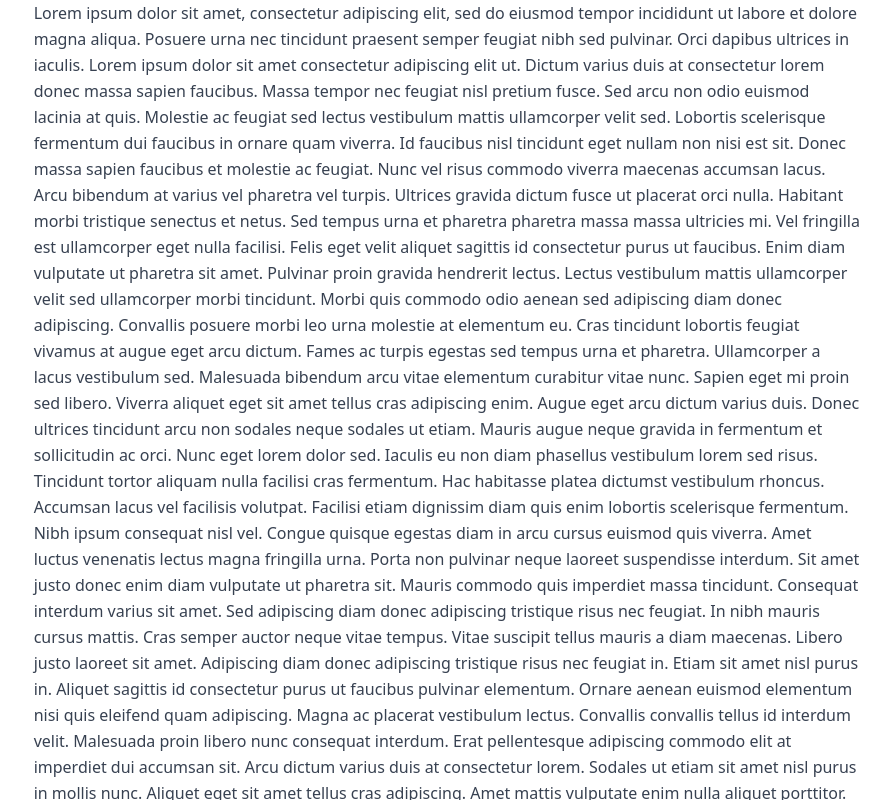
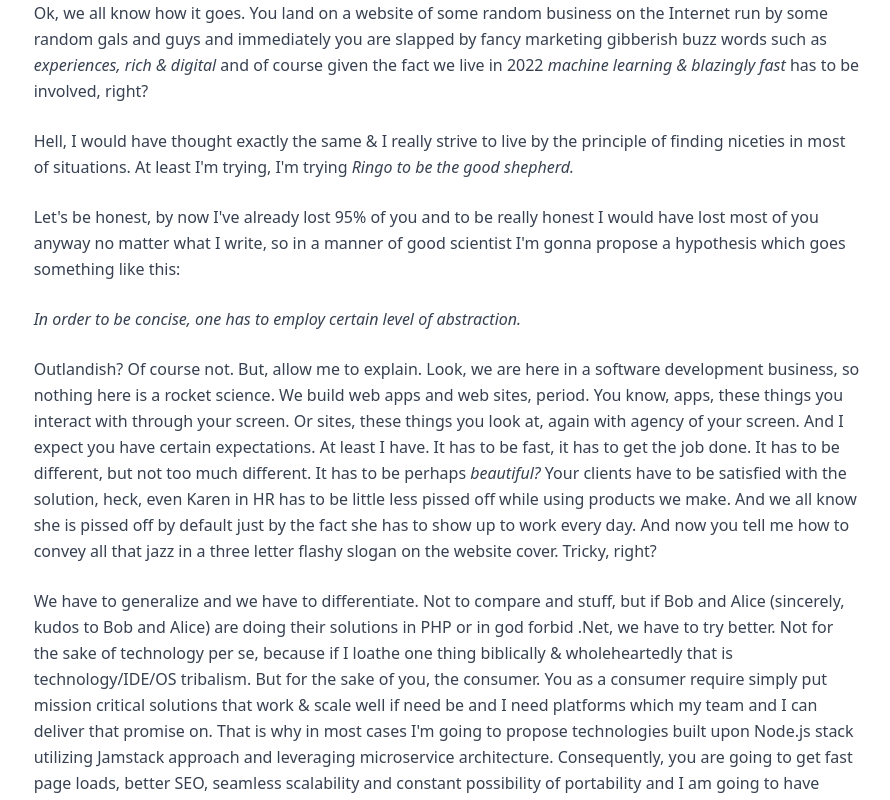
Before and after one commit to snsa-kscc/dvasadva-website, a Next.js app: page /about in a window 1280 px wide. Shown: the part 300-1100 px from the top of the page, without its empty margins (193-1083 px from the left). Built offline with nearby package versions, Linux system fonts and the light colour scheme.

Commit message:
about copy

```diff
--- a/pages/about.js
+++ b/pages/about.js
@@ -37,89 +37,53 @@ const ContactPage = () => {
         <motion.div variants={title} className="flex flex-col w-full mb-12">
           <h1 className="mb-4 text-2xl font-medium text-gray-900 sm:text-3xl title-font text-center">About Us</h1>
           <p className="mx-auto my-3 text-base leading-relaxed lg:w-2/3">
-            Lorem ipsum dolor sit amet, consectetur adipiscing elit, sed do eiusmod tempor incididunt ut labore et dolore magna aliqua. Posuere urna nec
-            tincidunt praesent semper feugiat nibh sed pulvinar. Orci dapibus ultrices in iaculis. Lorem ipsum dolor sit amet consectetur adipiscing elit ut.
-            Dictum varius duis at consectetur lorem donec massa sapien faucibus. Massa tempor nec feugiat nisl pretium fusce. Sed arcu non odio euismod lacinia
-            at quis. Molestie ac feugiat sed lectus vestibulum mattis ullamcorper velit sed. Lobortis scelerisque fermentum dui faucibus in ornare quam viverra.
-            Id faucibus nisl tincidunt eget nullam non nisi est sit. Donec massa sapien faucibus et molestie ac feugiat. Nunc vel risus commodo viverra maecenas
-            accumsan lacus. Arcu bibendum at varius vel pharetra vel turpis. Ultrices gravida dictum fusce ut placerat orci nulla. Habitant morbi tristique
-            senectus et netus. Sed tempus urna et pharetra pharetra massa massa ultricies mi. Vel fringilla est ullamcorper eget nulla facilisi. Felis eget
-            velit aliquet sagittis id consectetur purus ut faucibus. Enim diam vulputate ut pharetra sit amet. Pulvinar proin gravida hendrerit lectus. Lectus
-            vestibulum mattis ullamcorper velit sed ullamcorper morbi tincidunt. Morbi quis commodo odio aenean sed adipiscing diam donec adipiscing. Convallis
-            posuere morbi leo urna molestie at elementum eu. Cras tincidunt lobortis feugiat vivamus at augue eget arcu dictum. Fames ac turpis egestas sed
-            tempus urna et pharetra. Ullamcorper a lacus vestibulum sed. Malesuada bibendum arcu vitae elementum curabitur vitae nunc. Sapien eget mi proin sed
-            libero. Viverra aliquet eget sit amet tellus cras adipiscing enim. Augue eget arcu dictum varius duis. Donec ultrices tincidunt arcu non sodales
-            neque sodales ut etiam. Mauris augue neque gravida in fermentum et sollicitudin ac orci. Nunc eget lorem dolor sed. Iaculis eu non diam phasellus
-            vestibulum lorem sed risus. Tincidunt tortor aliquam nulla facilisi cras fermentum. Hac habitasse platea dictumst vestibulum rhoncus. Accumsan lacus
-            vel facilisis volutpat. Facilisi etiam dignissim diam quis enim lobortis scelerisque fermentum. Nibh ipsum consequat nisl vel. Congue quisque
-            egestas diam in arcu cursus euismod quis viverra. Amet luctus venenatis lectus magna fringilla urna. Porta non pulvinar neque laoreet suspendisse
-            interdum. Sit amet justo donec enim diam vulputate ut pharetra sit. Mauris commodo quis imperdiet massa tincidunt. Consequat interdum varius sit
-            amet. Sed adipiscing diam donec adipiscing tristique risus nec feugiat. In nibh mauris cursus mattis. Cras semper auctor neque vitae tempus. Vitae
-            suscipit tellus mauris a diam maecenas. Libero justo laoreet sit amet. Adipiscing diam donec adipiscing tristique risus nec feugiat in. Etiam sit
-            amet nisl purus in. Aliquet sagittis id consectetur purus ut faucibus pulvinar elementum. Ornare aenean euismod elementum nisi quis eleifend quam
-            adipiscing. Magna ac placerat vestibulum lectus. Convallis convallis tellus id interdum velit. Malesuada proin libero nunc consequat interdum. Erat
-            pellentesque adipiscing commodo elit at imperdiet dui accumsan sit. Arcu dictum varius duis at consectetur lorem. Sodales ut etiam sit amet nisl
-            purus in mollis nunc. Aliquet eget sit amet tellus cras adipiscing. Amet mattis vulputate enim nulla aliquet porttitor. Eros donec ac odio tempor
-            orci dapibus. Id porta nibh venenatis cras sed felis eget velit aliquet. Nulla pharetra diam sit amet nisl suscipit. Risus sed vulputate odio ut
-            enim blandit volutpat. Elementum integer enim neque volutpat ac tincidunt. Auctor neque vitae tempus quam pellentesque nec nam. In iaculis nunc sed
-            augue lacus viverra vitae congue eu.
+            Ok, we all know how it goes. You land on a website of some random business on the Internet run by some random gals and guys and immediately you are
+            slapped by fancy marketing gibberish buzz words such as <i>experiences, rich & digital</i> and of course given the fact we live in 2022
+            <i> machine learning & blazingly fast</i> has to be involved, right?
           </p>
           <p className="mx-auto my-3 text-base leading-relaxed lg:w-2/3">
-            Lorem ipsum dolor sit amet, consectetur adipiscing elit, sed do eiusmod tempor incididunt ut labore et dolore magna aliqua. Posuere urna nec
-            tincidunt praesent semper feugiat nibh sed pulvinar. Orci dapibus ultrices in iaculis. Lorem ipsum dolor sit amet consectetur adipiscing elit ut.
-            Dictum varius duis at consectetur lorem donec massa sapien faucibus. Massa tempor nec feugiat nisl pretium fusce. Sed arcu non odio euismod lacinia
-            at quis. Molestie ac feugiat sed lectus vestibulum mattis ullamcorper velit sed. Lobortis scelerisque fermentum dui faucibus in ornare quam viverra.
-            Id faucibus nisl tincidunt eget nullam non nisi est sit. Donec massa sapien faucibus et molestie ac feugiat. Nunc vel risus commodo viverra maecenas
-            accumsan lacus. Arcu bibendum at varius vel pharetra vel turpis. Ultrices gravida dictum fusce ut placerat orci nulla. Habitant morbi tristique
-            senectus et netus. Sed tempus urna et pharetra pharetra massa massa ultricies mi. Vel fringilla est ullamcorper eget nulla facilisi. Felis eget
-            velit aliquet sagittis id consectetur purus ut faucibus. Enim diam vulputate ut pharetra sit amet. Pulvinar proin gravida hendrerit lectus. Lectus
-            vestibulum mattis ullamcorper velit sed ullamcorper morbi tincidunt. Morbi quis commodo odio aenean sed adipiscing diam donec adipiscing. Convallis
-            posuere morbi leo urna molestie at elementum eu. Cras tincidunt lobortis feugiat vivamus at augue eget arcu dictum. Fames ac turpis egestas sed
-            tempus urna et pharetra. Ullamcorper a lacus vestibulum sed. Malesuada bibendum arcu vitae elementum curabitur vitae nunc. Sapien eget mi proin sed
-            libero. Viverra aliquet eget sit amet tellus cras adipiscing enim. Augue eget arcu dictum varius duis. Donec ultrices tincidunt arcu non sodales
-            neque sodales ut etiam. Mauris augue neque gravida in fermentum et sollicitudin ac orci. Nunc eget lorem dolor sed. Iaculis eu non diam phasellus
-            vestibulum lorem sed risus. Tincidunt tortor aliquam nulla facilisi cras fermentum. Hac habitasse platea dictumst vestibulum rhoncus. Accumsan lacus
-            vel facilisis volutpat. Facilisi etiam dignissim diam quis enim lobortis scelerisque fermentum. Nibh ipsum consequat nisl vel. Congue quisque
-            egestas diam in arcu cursus euismod quis viverra. Amet luctus venenatis lectus magna fringilla urna. Porta non pulvinar neque laoreet suspendisse
-            interdum. Sit amet justo donec enim diam vulputate ut pharetra sit. Mauris commodo quis imperdiet massa tincidunt. Consequat interdum varius sit
-            amet. Sed adipiscing diam donec adipiscing tristique risus nec feugiat. In nibh mauris cursus mattis. Cras semper auctor neque vitae tempus. Vitae
-            suscipit tellus mauris a diam maecenas. Libero justo laoreet sit amet. Adipiscing diam donec adipiscing tristique risus nec feugiat in. Etiam sit
-            amet nisl purus in. Aliquet sagittis id consectetur purus ut faucibus pulvinar elementum. Ornare aenean euismod elementum nisi quis eleifend quam
-            adipiscing. Magna ac placerat vestibulum lectus. Convallis convallis tellus id interdum velit. Malesuada proin libero nunc consequat interdum. Erat
-            pellentesque adipiscing commodo elit at imperdiet dui accumsan sit. Arcu dictum varius duis at consectetur lorem. Sodales ut etiam sit amet nisl
-            purus in mollis nunc. Aliquet eget sit amet tellus cras adipiscing. Amet mattis vulputate enim nulla aliquet porttitor. Eros donec ac odio tempor
-            orci dapibus. Id porta nibh venenatis cras sed felis eget velit aliquet. Nulla pharetra diam sit amet nisl suscipit. Risus sed vulputate odio ut
-            enim blandit volutpat. Elementum integer enim neque volutpat ac tincidunt. Auctor neque vitae tempus quam pellentesque nec nam. In iaculis nunc sed
-            augue lacus viverra vitae congue eu.
+            Hell, I would have thought exactly the same & I really strive to live by the principle of finding niceties in most of situations. At least I'm
+            trying, I'm trying <i>Ringo to be the good shepherd.</i>
           </p>
           <p className="mx-auto my-3 text-base leading-relaxed lg:w-2/3">
-            Lorem ipsum dolor sit amet, consectetur adipiscing elit, sed do eiusmod tempor incididunt ut labore et dolore magna aliqua. Posuere urna nec
-            tincidunt praesent semper feugiat nibh sed pulvinar. Orci dapibus ultrices in iaculis. Lorem ipsum dolor sit amet consectetur adipiscing elit ut.
-            Dictum varius duis at consectetur lorem donec massa sapien faucibus. Massa tempor nec feugiat nisl pretium fusce. Sed arcu non odio euismod lacinia
-            at quis. Molestie ac feugiat sed lectus vestibulum mattis ullamcorper velit sed. Lobortis scelerisque fermentum dui faucibus in ornare quam viverra.
-            Id faucibus nisl tincidunt eget nullam non nisi est sit. Donec massa sapien faucibus et molestie ac feugiat. Nunc vel risus commodo viverra maecenas
-            accumsan lacus. Arcu bibendum at varius vel pharetra vel turpis. Ultrices gravida dictum fusce ut placerat orci nulla. Habitant morbi tristique
-            senectus et netus. Sed tempus urna et pharetra pharetra massa massa ultricies mi. Vel fringilla est ullamcorper eget nulla facilisi. Felis eget
-            velit aliquet sagittis id consectetur purus ut faucibus. Enim diam vulputate ut pharetra sit amet. Pulvinar proin gravida hendrerit lectus. Lectus
-            vestibulum mattis ullamcorper velit sed ullamcorper morbi tincidunt. Morbi quis commodo odio aenean sed adipiscing diam donec adipiscing. Convallis
-            posuere morbi leo urna molestie at elementum eu. Cras tincidunt lobortis feugiat vivamus at augue eget arcu dictum. Fames ac turpis egestas sed
-            tempus urna et pharetra. Ullamcorper a lacus vestibulum sed. Malesuada bibendum arcu vitae elementum curabitur vitae nunc. Sapien eget mi proin sed
-            libero. Viverra aliquet eget sit amet tellus cras adipiscing enim. Augue eget arcu dictum varius duis. Donec ultrices tincidunt arcu non sodales
-            neque sodales ut etiam. Mauris augue neque gravida in fermentum et sollicitudin ac orci. Nunc eget lorem dolor sed. Iaculis eu non diam phasellus
-            vestibulum lorem sed risus. Tincidunt tortor aliquam nulla facilisi cras fermentum. Hac habitasse platea dictumst vestibulum rhoncus. Accumsan lacus
-            vel facilisis volutpat. Facilisi etiam dignissim diam quis enim lobortis scelerisque fermentum. Nibh ipsum consequat nisl vel. Congue quisque
-            egestas diam in arcu cursus euismod quis viverra. Amet luctus venenatis lectus magna fringilla urna. Porta non pulvinar neque laoreet suspendisse
-            interdum. Sit amet justo donec enim diam vulputate ut pharetra sit. Mauris commodo quis imperdiet massa tincidunt. Consequat interdum varius sit
-            amet. Sed adipiscing diam donec adipiscing tristique risus nec feugiat. In nibh mauris cursus mattis. Cras semper auctor neque vitae tempus. Vitae
-            suscipit tellus mauris a diam maecenas. Libero justo laoreet sit amet. Adipiscing diam donec adipiscing tristique risus nec feugiat in. Etiam sit
-            amet nisl purus in. Aliquet sagittis id consectetur purus ut faucibus pulvinar elementum. Ornare aenean euismod elementum nisi quis eleifend quam
-            adipiscing. Magna ac placerat vestibulum lectus. Convallis convallis tellus id interdum velit. Malesuada proin libero nunc consequat interdum. Erat
-            pellentesque adipiscing commodo elit at imperdiet dui accumsan sit. Arcu dictum varius duis at consectetur lorem. Sodales ut etiam sit amet nisl
-            purus in mollis nunc. Aliquet eget sit amet tellus cras adipiscing. Amet mattis vulputate enim nulla aliquet porttitor. Eros donec ac odio tempor
-            orci dapibus. Id porta nibh venenatis cras sed felis eget velit aliquet. Nulla pharetra diam sit amet nisl suscipit. Risus sed vulputate odio ut
-            enim blandit volutpat. Elementum integer enim neque volutpat ac tincidunt. Auctor neque vitae tempus quam pellentesque nec nam. In iaculis nunc sed
-            augue lacus viverra vitae congue eu.
+            Let's be honest, by now I've already lost 95% of you and to be really honest I would have lost most of you anyway no matter what I write, so in a
+            manner of good scientist I'm gonna propose a hypothesis which goes something like this:
           </p>
+          <p className="mx-auto my-3 text-base leading-relaxed lg:w-2/3">
+            <i>In order to be concise, one has to employ certain level of abstraction.</i>
+          </p>
+          <p className="mx-auto my-3 text-base leading-relaxed lg:w-2/3">
+            Outlandish? Of course not. But, allow me to explain. Look, we are here in a software development business, so nothing here is a rocket science. We
+            build web apps and web sites, period. You know, apps, these things you interact with through your screen. Or sites, these things you look at, again
+            with agency of your screen. And I expect you have certain expectations. At least I have. It has to be fast, it has to get the job done. It has to be
+            different, but not too much different. It has to be perhaps <i>beautiful?</i> Your clients have to be satisfied with the solution, heck, even Karen
+            in HR has to be little less pissed off while using products we make. And we all know she is pissed off by default just by the fact she has to show
+            up to work every day. And now you tell me how to convey all that jazz in a three letter flashy slogan on the website cover. Tricky, right?
+          </p>
+          <p className="mx-auto my-3 text-base leading-relaxed lg:w-2/3">
+            We have to generalize and we have to differentiate. Not to compare and stuff, but if Bob and Alice (sincerely, kudos to Bob and Alice) are doing
+            their solutions in PHP or in god forbid .Net, we have to try better. Not for the sake of technology per se, because if I loathe one thing biblically
+            & wholeheartedly that is technology/IDE/OS tribalism. But for the sake of you, the consumer. You as a consumer require simply put mission critical
+            solutions that work & scale well if need be and I need platforms which my team and I can deliver that promise on. That is why in most cases I'm
+            going to propose technologies built upon Node.js stack utilizing Jamstack approach and leveraging microservice architecture. Consequently, you are
+            going to get fast page loads, better SEO, seamless scalability and constant possibility of portability and I am going to have great developer
+            experience across my team. Let's not forget I have to juggle between the role of an engineer and the manager role. And even though I enjoy af to
+            nerd out and try new technologies instantly as they become available not in a single moment am I losing site from the big picture and I always know
+            which role is unfortunately more important. All of this in order to make solutions which are better, <i>richer</i> and the journey while using it is
+            pleasant. You know, nice <i>vibe and experience</i>. Right? All of this is an aesthetic in itself.
+          </p>
+          <p className="mx-auto my-3 text-base leading-relaxed lg:w-2/3">
+            However, all of this is nice but we must not get complacent. So after some time maybe I'm going to propose to level up. To utilize power of natural
+            language processing to sort out the mess you probably have in your corporate help desk records in order to be more efficient. Or just simple chatbot
+            for your web shop to "boost that sweet conversion numbers, bro". That is why we need <i>machine learning and neural nets.</i>
+          </p>
+          <p className="mx-auto my-3 text-base leading-relaxed lg:w-2/3">
+            In all honesty, we all know how it works, you pay, we work. Simple as that. No need to uphold meaningless corpo bs. But we genuinely want you to
+            succeed using our solutions and we take great pride in what we do, that is for sure. Sceptic? Legitimately so. You can always ask some of stated
+            businesses on the home page. Maybe it will make you nudge your mind a bit. Regardless, mad love, peace out, y'all.
+          </p>
+          <p className="mx-auto my-3 text-base leading-relaxed lg:w-2/3">Siniša Košćec</p>
+          <p className="mx-auto my-3 text-base leading-relaxed lg:w-2/3">Founder and CEO</p>
         </motion.div>
         <motion.div variants={inputs} className="mx-auto lg:w-1/2 md:w-2/3">
           <div className="flex flex-wrap -m-2">
```
